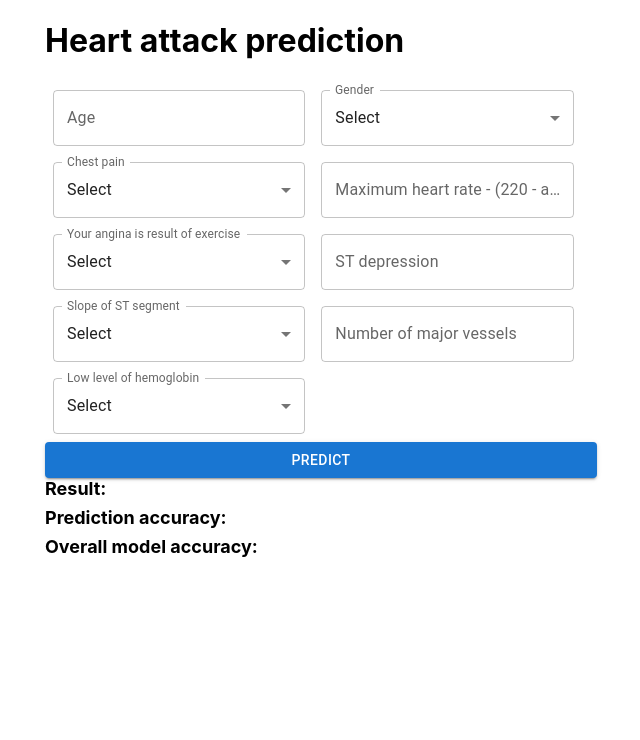
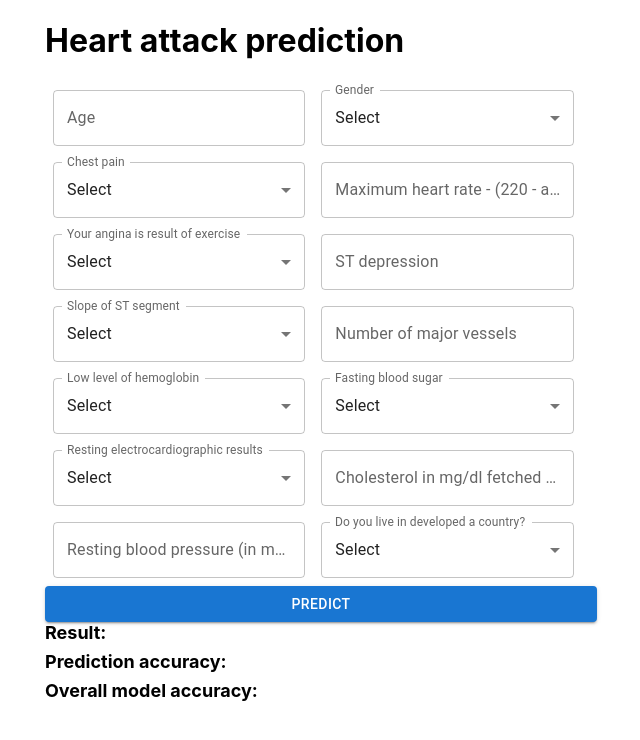
Before and after one commit to beksuItan/heart-attack-prediction, a Next.js app: page / in a window 1280 px wide. Shown: the top 740 px of the page, without its empty margins (319-959 px from the left). Built offline with nearby package versions, Linux system fonts and the light colour scheme.

Commit message:
feat: add new fields

```diff
--- a/pages/index.tsx
+++ b/pages/index.tsx
@@ -84,6 +84,43 @@ export default function Home() {
         },
     ];
 
+    const fbsList = [
+        {
+            value: 0,
+            label: 'Less than 120 mg/d'
+        },
+        {
+            value: 1,
+            label: 'More than 120 mg/d'
+        }
+    ];
+
+    const restecgList = [
+        {
+            value: 0,
+            label: 'Normal'
+        },
+        {
+            value: 1,
+            label: 'ST-T wave abnormality'
+        },
+        {
+            value: 2,
+            label: 'Left ventricular hypertrophy by Estes\' criteria'
+        }
+    ];
+
+    const countries = [
+        {
+            value: 0,
+            label: 'No'
+        },
+        {
+            value: 1,
+            label: 'Yes'
+        },
+    ];
+
     const [age, setAge] = useState<string>();
     const [sex, setSex] = useState<string>();
     const [cp, setCp] = useState<string>();
@@ -93,6 +130,12 @@ export default function Home() {
     const [slp, setSlp] = useState<string>();
     const [caa, setCaa] = useState<string>();
     const [thall, setThall] = useState<string>();
+    const [fbs, setFbs] = useState<string>();
+    const [restecg, setRestecg] = useState<string>();
+    const [chol, setChol] = useState<string>();
+    const [trtbps, setTrtbps] = useState<string>();
+    const [country, setCountry] = useState<string>();
+
     const formRef = useRef(null);
 
     const [results, setResults] = useState<IResult>({
@@ -120,6 +163,16 @@ export default function Home() {
     // @ts-ignore
     const handleThallChange = (event) => setThall(event.target.value);
     // @ts-ignore
+    const handleFbsChange = (event) => setFbs(event.target.value);
+    // @ts-ignore
+    const handleRestecgChange = (event) => setRestecg(event.target.value);
+    // @ts-ignore
+    const handleCholChange = (event) => setChol(event.target.value);
+    // @ts-ignore
+    const handleTrtbpsChange = (event) => setTrtbps(event.target.value);
+    // @ts-ignore
+    const handleCountryChange = (event) => setCountry(event.target.value);
+    // @ts-ignore
     const handleSubmit = (event) => {
         event.preventDefault();
         const payload = {
@@ -131,7 +184,12 @@ export default function Home() {
             "oldpeak": parseFloat(oldpeak!),
             "slp": parseInt(slp!),
             "caa": parseInt(caa!),
-            "thall": parseInt(thall!)
+            "thall": parseInt(thall!),
+            "fbs": parseInt(fbs!),
+            "restecg": parseInt(restecg!),
+            "chol":parseInt(chol!),
+            "trtbps":parseInt(trtbps!),
+            "country":parseInt(country!)
         };
 
         fetch("https://3s-shop.ru/predict", {
@@ -141,16 +199,16 @@ export default function Home() {
         }).then((res) => res.json())
             .then((data) => setResults(data));
         // @ts-ignore
-        formRef.current.reset();
-        setAge('');
-        setCaa('');
-        setSlp('');
-        setExng('');
-        setSex('');
-        setThalachh('');
-        setThall('');
-        setOldpeak('');
-        setCp('')
+        // formRef.current.reset();
+        // setAge('');
+        // setCaa('');
+        // setSlp('');
+        // setExng('');
+        // setSex('');
+        // setThalachh('');
+        // setThall('');
+        // setOldpeak('');
+        // setCp('')
     };
 
     return (
@@ -286,6 +344,70 @@ export default function Home() {
                               </option>
                           ))}
                       </TextField>
+                      <TextField
+                          id="outlined-selected"
+                          label="Fasting blood sugar"
+                          select
+                          SelectProps={{
+                              native: true,
+                          }}
+                          onChange={handleFbsChange}
+                      >
+                          <option>Select</option>
+                          {fbsList.map((option) => (
+                              <option key={option.value} value={option.value}>
+                                  {option.label}
+                              </option>
+                          ))}
+                      </TextField>
+                      <TextField
+                          id="outlined-selected"
+                          label="Resting electrocardiographic results"
+                          select
+                          SelectProps={{
+                              native: true,
+                          }}
+                          onChange={handleRestecgChange}
+                      >
+                          <option>Select</option>
+                          {restecgList.map((option) => (
+                              <option key={option.value} value={option.value}>
+                                  {option.label}
+                              </option>
+                          ))}
+                      </TextField>
+                      <TextField
+                          id="outlined-required"
+                          label="Cholesterol in mg/dl fetched via BMI sensor"
+                          type="number"
+                          inputProps={{ inputMode: 'numeric', pattern: '[0-9]*' }}
+                          value={chol}
+                          onChange={handleCholChange}
+                      />
+                      <TextField
+                        id="outlined-required"
+                        label="Resting blood pressure (in mm Hg)"
+                        type="number"
+                        inputProps={{ inputMode: 'numeric', pattern: '[0-9]*' }}
+                        value={trtbps}
+                        onChange={handleTrtbpsChange}
+                        />
+                      <TextField
+                          id="outlined-selected"
+                          label="Do you live in developed a country?"
+                          select
+                          SelectProps={{
+                              native: true,
+                          }}
+                          onChange={handleCountryChange}
+                      >
+                          <option>Select</option>
+                          {countries.map((option) => (
+                              <option key={option.value} value={option.value}>
+                                  {option.label}
+                              </option>
+                          ))}
+                      </TextField>
                   </div>
                   <Button type="submit" variant="contained" fullWidth={true}>Predict</Button>
               </Box>
```
